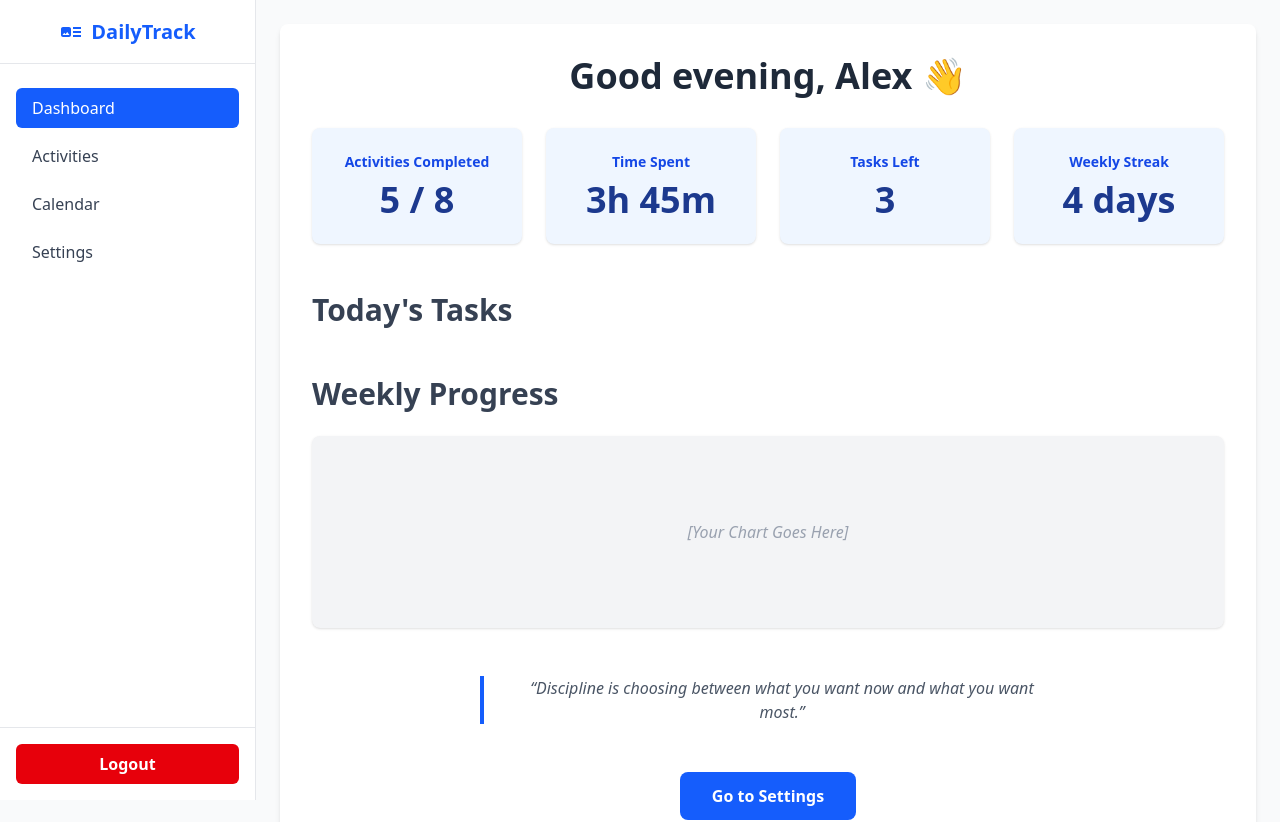
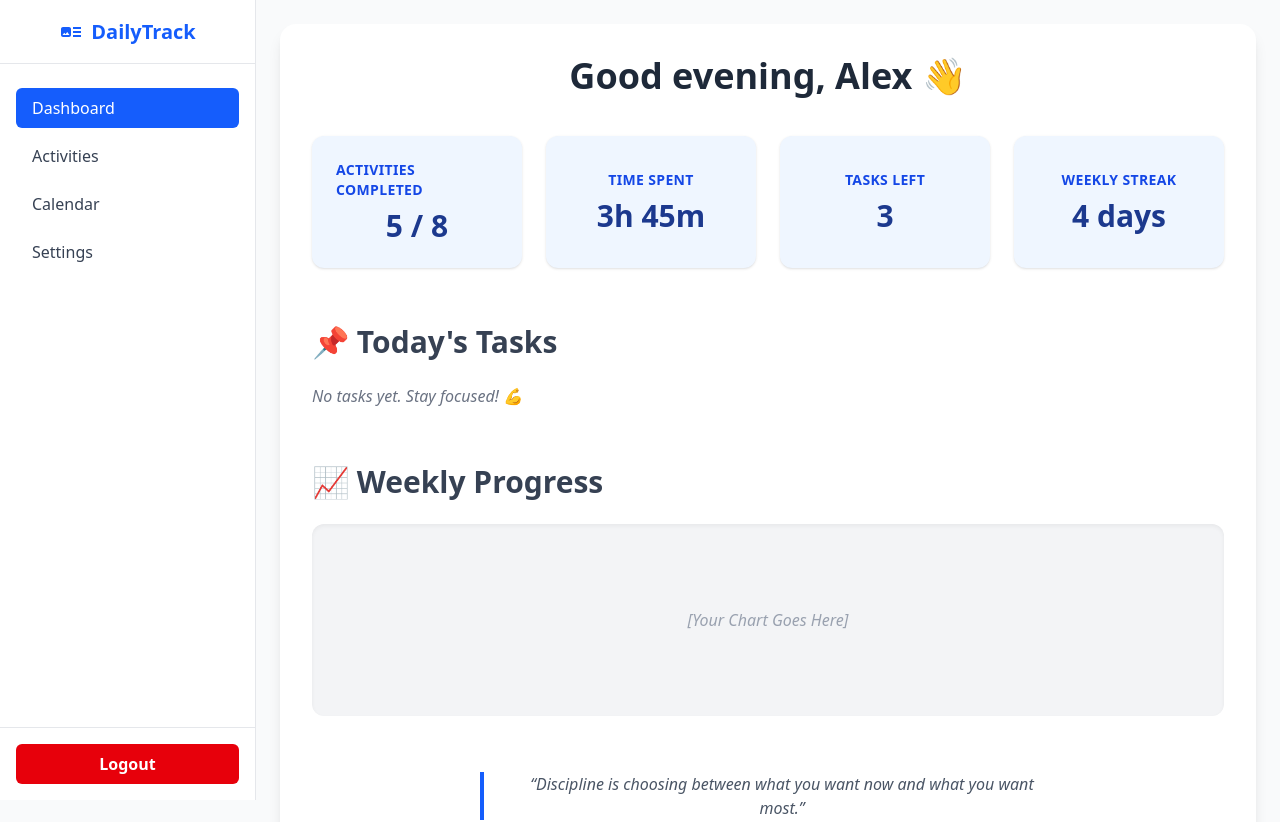
Before and after one commit to RashiShekhar/Daily-Activities, a React (Vite) app: page /dashboard in a window 1280 px wide. Shown: the top 822 px of the page. Built offline with nearby package versions, Linux system fonts and the light colour scheme.

Commit message:
dashboard design updated

```diff
--- a/src/components/Activities.jsx
+++ b/src/components/Activities.jsx
@@ -7,7 +7,7 @@ export default function Activities() {
   const handleSubmit = (e) => {
     e.preventDefault();
     if (task.trim()) {
-      console.log("Task submitted:", task); // Replace with your handler logic
+      console.log("Task submitted:", task);
       setTask("");
     }
   };
@@ -66,7 +66,7 @@ export default function Activities() {
         <h3 className="text-3xl font-semibold text-gray-800 mb-6 border-b border-gray-200 pb-3">
           📋 Your Tasks
         </h3>
-        {/* Add task list UI here later */}
+
         <p className="text-gray-500">No tasks yet. Start adding some!</p>
       </motion.div>
     </motion.div>
--- a/src/components/Calendar.jsx
+++ b/src/components/Calendar.jsx
@@ -135,7 +135,6 @@ export default function Calendar() {
         })}
       </div>
 
-      {/* Tasks for selected day */}
       <AnimatePresence>
         {selectedDay && (
           <motion.div
--- a/src/components/Dashboard.jsx
+++ b/src/components/Dashboard.jsx
@@ -1,56 +1,99 @@
 import React from "react";
+import { motion } from "framer-motion";
 
 export default function Dashboard() {
   return (
-    <div className="max-w-7xl mx-auto p-8 bg-white rounded-lg shadow-md">
-      <h1 className="text-4xl font-extrabold mb-8 text-gray-800 text-center">
+    <motion.div
+      className="max-w-7xl mx-auto p-8 bg-white rounded-2xl shadow-lg"
+      initial={{ opacity: 0, y: 30 }}
+      animate={{ opacity: 1, y: 0 }}
+      transition={{ duration: 0.6 }}
+    >
+      <motion.h1
+        className="text-4xl font-extrabold mb-10 text-gray-800 text-center"
+        initial={{ opacity: 0, y: -10 }}
+        animate={{ opacity: 1, y: 0 }}
+        transition={{ delay: 0.2 }}
+      >
         Good evening, Alex 👋
-      </h1>
+      </motion.h1>
 
-      <div className="grid grid-cols-1 md:grid-cols-4 gap-6 mb-12">
-        <Card title="Activities Completed" value="5 / 8" />
-        <Card title="Time Spent" value="3h 45m" />
-        <Card title="Tasks Left" value="3" />
-        <Card title="Weekly Streak" value="4 days" />
-      </div>
+      <motion.div
+        className="grid grid-cols-1 md:grid-cols-4 gap-6 mb-14"
+        initial="hidden"
+        animate="visible"
+        variants={{
+          visible: {
+            transition: {
+              staggerChildren: 0.1,
+            },
+          },
+        }}
+      >
+        <StatCard title="Activities Completed" value="5 / 8" />
+        <StatCard title="Time Spent" value="3h 45m" />
+        <StatCard title="Tasks Left" value="3" />
+        <StatCard title="Weekly Streak" value="4 days" />
+      </motion.div>
 
-      <section className="mb-12">
+      {/* Today's Tasks */}
+      <section className="mb-14">
         <h2 className="text-3xl font-semibold mb-6 text-gray-700">
-          Today's Tasks
+          📌 Today's Tasks
         </h2>
-        <ul className="space-y-4"></ul>
+        <ul className="space-y-4 text-gray-500 italic">
+          <li>No tasks yet. Stay focused! 💪</li>
+        </ul>
       </section>
 
-      <section className="mb-12">
+      <section className="mb-14">
         <h2 className="text-3xl font-semibold mb-6 text-gray-700">
-          Weekly Progress
+          📈 Weekly Progress
         </h2>
-        <div className="bg-gray-100 rounded-lg shadow p-8 h-48 flex items-center justify-center text-gray-400 italic">
+        <div className="bg-gray-100 rounded-xl shadow-inner p-8 h-48 flex items-center justify-center text-gray-400 italic">
           [Your Chart Goes Here]
         </div>
       </section>
 
-      <section className="mb-12 max-w-xl mx-auto">
+      <motion.section
+        className="mb-14 max-w-xl mx-auto"
+        initial={{ opacity: 0 }}
+        animate={{ opacity: 1 }}
+        transition={{ delay: 0.6 }}
+      >
         <blockquote className="border-l-4 border-blue-600 pl-6 italic text-gray-600 text-center">
           “Discipline is choosing between what you want now and what you want
           most.”
         </blockquote>
-      </section>
+      </motion.section>
 
+      {/* CTA Button */}
       <div className="text-center">
-        <button className="bg-blue-600 hover:bg-blue-700 text-white px-8 py-3 rounded-lg font-semibold transition">
+        <motion.button
+          whileHover={{ scale: 1.05 }}
+          whileTap={{ scale: 0.95 }}
+          className="bg-blue-600 hover:bg-blue-700 text-white px-8 py-3 rounded-lg font-semibold transition"
+        >
           Go to Settings
-        </button>
+        </motion.button>
       </div>
-    </div>
+    </motion.div>
   );
 }
 
-function Card({ title, value }) {
+function StatCard({ title, value }) {
   return (
-    <div className="bg-blue-50 rounded-lg p-6 flex flex-col items-center justify-center shadow">
-      <span className="text-blue-700 text-sm font-semibold mb-2">{title}</span>
-      <span className="text-4xl font-extrabold text-blue-900">{value}</span>
-    </div>
+    <motion.div
+      className="bg-blue-50 rounded-xl p-6 flex flex-col items-center justify-center shadow hover:shadow-md transition"
+      variants={{
+        hidden: { opacity: 0, y: 20 },
+        visible: { opacity: 1, y: 0 },
+      }}
+    >
+      <span className="text-blue-700 text-sm font-semibold mb-2 uppercase tracking-wide">
+        {title}
+      </span>
+      <span className="text-3xl font-extrabold text-blue-900">{value}</span>
+    </motion.div>
   );
 }
```
